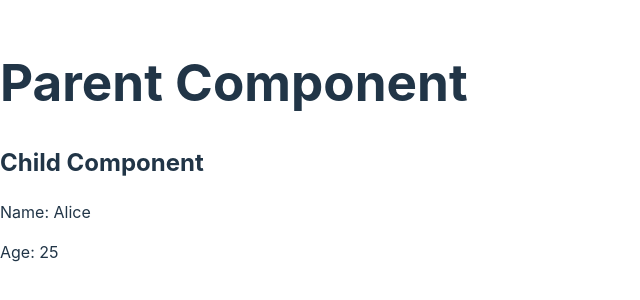
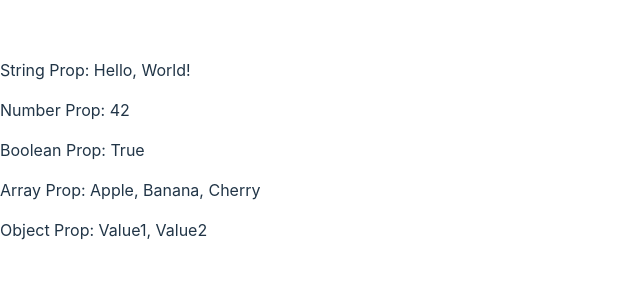
Before and after one commit to FelixNihBous/assignment-19, a React (Vite) app: page / in a window 1280 px wide. Shown: the part 250-550 px from the top of the page, without its empty margins (0-640 px from the left). Built offline with nearby package versions, Linux system fonts and the light colour scheme.

Commit message:
Add example for spread operator in props (Answer No 3)

```diff
--- a/src/App.jsx
+++ b/src/App.jsx
@@ -1,10 +1,19 @@
 import React from 'react';
-import Parent from './Parent';
+import ExampleComponent from './Example';
 
 const App = () => {
+    const props = {
+        strProp: "Hello, World!",
+        numProp: 42,
+        boolProp: true,
+        arrProp: ['Apple', 'Banana', 'Cherry'],
+        objProp: { key1: 'Value1', key2: 'Value2' }
+    };
+
     return (
         <div>
-            <Parent />
+            {/* Using the spread operator to pass all props */}
+            <ExampleComponent {...props} />
         </div>
     );
 };
--- a/src/Child.jsx
+++ /dev/null
@@ -1,13 +0,0 @@
-import React from 'react';
-
-const ChildComponent = ({ name, age }) => {
-    return (
-        <div>
-            <h2>Child Component</h2>
-            <p>Name: {name}</p>
-            <p>Age: {age}</p>
-        </div>
-    );
-};
-
-export default ChildComponent;
--- /dev/null
+++ b/src/Example.jsx
@@ -0,0 +1,15 @@
+import React from 'react';
+
+const ExampleComponent = ({ strProp, numProp, boolProp, arrProp, objProp }) => {
+    return (
+        <div>
+            <p>String Prop: {strProp}</p>
+            <p>Number Prop: {numProp}</p>
+            <p>Boolean Prop: {boolProp ? 'True' : 'False'}</p>
+            <p>Array Prop: {arrProp.join(', ')}</p>
+            <p>Object Prop: {objProp.key1}, {objProp.key2}</p>
+        </div>
+    );
+};
+
+export default ExampleComponent;
--- a/src/Parent.jsx
+++ /dev/null
@@ -1,17 +0,0 @@
-import React from 'react';
-import Child from './Child';
-
-const ParentComponent = () => {
-    const name = "Alice";
-    const age = 25;
-
-    return (
-        <div>
-            <h1>Parent Component</h1>
-            {/* Passing props to ChildComponent */}
-            <Child name={name} age={age} />
-        </div>
-    );
-};
-
-export default ParentComponent;
```
